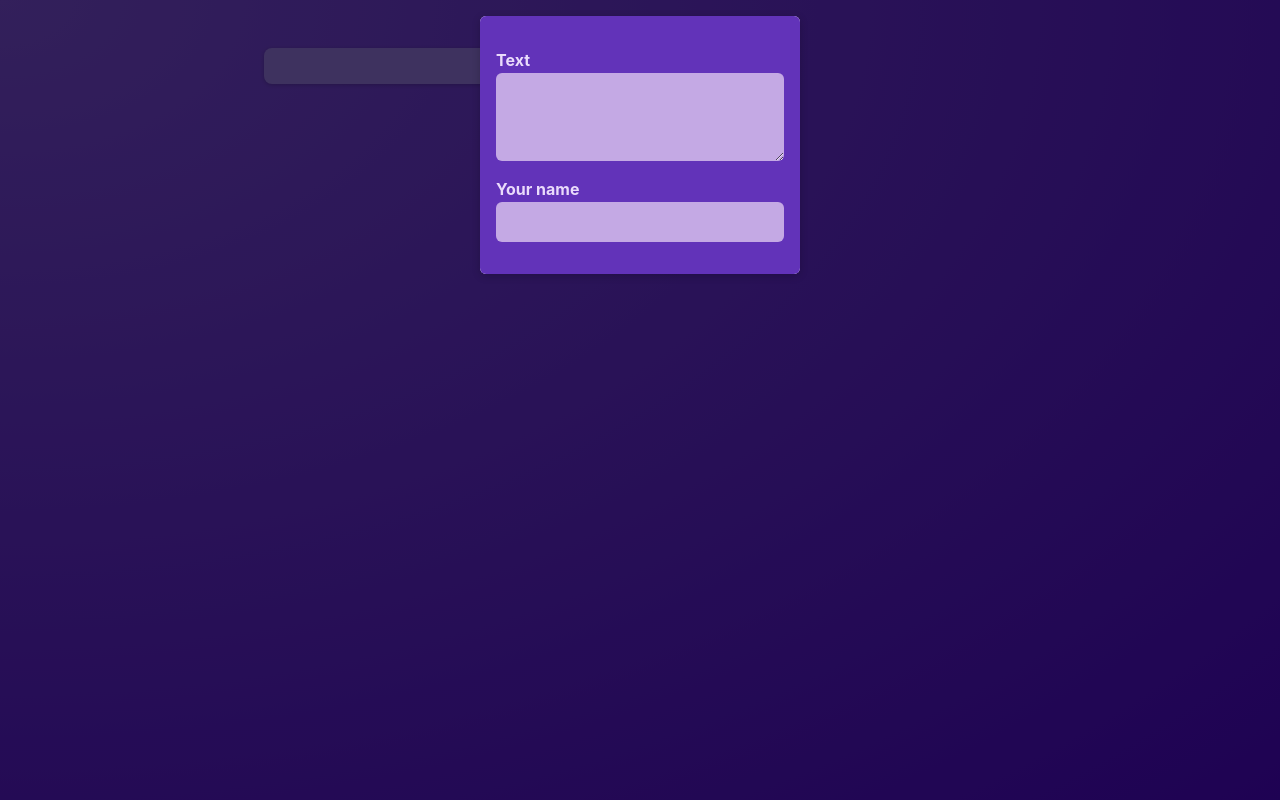
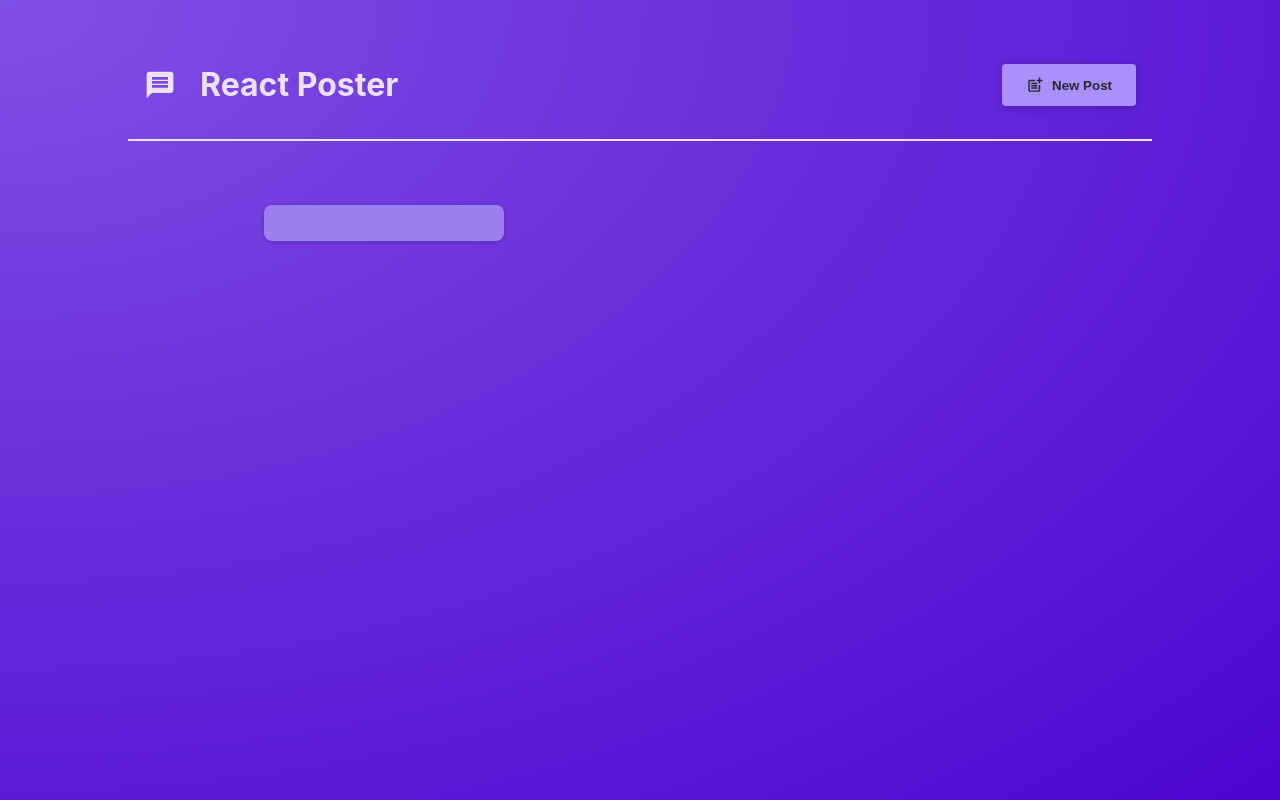
Before and after one commit to lucasdnr/node, a React (Vite) app in the folder react-crash-course/: page / in a window 1280 px wide. Built offline with nearby package versions, Linux system fonts and the light colour scheme.

Commit message:
add header and open/close dialog

```diff
--- a/react-crash-course/package.json
+++ b/react-crash-course/package.json
@@ -10,7 +10,8 @@
   },
   "dependencies": {
     "react": "^18.2.0",
-    "react-dom": "^18.2.0"
+    "react-dom": "^18.2.0",
+    "react-icons": "^4.12.0"
   },
   "devDependencies": {
     "@types/react": "^18.0.17",
--- a/react-crash-course/src/App.jsx
+++ b/react-crash-course/src/App.jsx
@@ -1,10 +1,29 @@
+import { useState } from "react";
+import MainHeader from "./components/MainHeader";
 import PostsList from "./components/PostsList";
 
 function App() {
+  // we are setting useState with FALSE to modal starts as invisible
+  const [modalIsVisible, setModalIsVisible] = useState(false);
+
+  function hideModalHandler() {
+    setModalIsVisible(false);
+  }
+
+  function showModalHandler() {
+    setModalIsVisible(true);
+  }
+
   return (
-    <main>
-      <PostsList />
-    </main>
+    <>
+      <MainHeader onCreatePost={showModalHandler} />
+      <main>
+        <PostsList
+          isPosting={modalIsVisible}
+          onStopPosting={hideModalHandler}
+        />
+      </main>
+    </>
   );
 }
 
--- /dev/null
+++ b/react-crash-course/src/components/MainHeader.jsx
@@ -0,0 +1,22 @@
+import { MdPostAdd, MdMessage } from "react-icons/md";
+
+import classes from "./MainHeader.module.css";
+
+function MainHeader({ onCreatePost }) {
+  return (
+    <header className={classes.header}>
+      <h1 className={classes.logo}>
+        <MdMessage />
+        React Poster
+      </h1>
+      <p>
+        <button className={classes.button} onClick={onCreatePost}>
+          <MdPostAdd size={18} />
+          New Post
+        </button>
+      </p>
+    </header>
+  );
+}
+
+export default MainHeader;
--- /dev/null
+++ b/react-crash-course/src/components/MainHeader.module.css
@@ -0,0 +1,36 @@
+.header {
+    /* padding: 2rem 10%; */
+    margin: 2rem 10%;
+    padding: 1rem;
+    text-align: center;
+    display: flex;
+    justify-content: space-between;
+    align-items: center;
+    border-bottom: 2px solid #ece1fa;
+}
+
+.logo {
+    font-size: 2rem;
+    display: flex;
+    gap: 1.5rem;
+    align-items: center;
+    color: #ece1fa;
+}
+
+.button {
+    display: inline-flex;
+    align-items: center;
+    gap: 0.5rem;
+    padding: 0.75rem 1.5rem;
+    background-color: #a990fb;
+    color: #2a2630;
+    border: none;
+    border-radius: 4px;
+    box-shadow: 0 2px 8px rgba(0, 0, 0, 0.2);
+    cursor: pointer;
+    font-weight: bold;
+}
+
+.button:hover {
+    background-color: #8c6cf7;
+}
--- a/react-crash-course/src/components/Modal.jsx
+++ b/react-crash-course/src/components/Modal.jsx
@@ -1,9 +1,9 @@
 import classes from "./Modal.module.css";
 
-function Modal({ children }) {
+function Modal({ children, onClose }) {
   return (
     <>
-      <div className={classes.backdrop} />
+      <div className={classes.backdrop} onClick={onClose} />
       <dialog open className={classes.modal}>
         {children}
       </dialog>
--- a/react-crash-course/src/components/PostsList.jsx
+++ b/react-crash-course/src/components/PostsList.jsx
@@ -4,7 +4,7 @@
 import Modal from "./Modal";
 import classes from "./PostsList.module.css";
 
-function PostsList() {
+function PostsList({ isPosting, onStopPosting }) {
   const [enteredBody, setEnteredBody] = useState("");
   const [enteredAuthor, setEnteredAuthor] = useState("");
 
@@ -18,12 +18,14 @@
 
   return (
     <>
-      <Modal>
-        <NewPost
-          onAuthorChange={authorChangeHandler}
-          onBodyChange={bodyChangeHandler}
-        />
-      </Modal>
+      {isPosting ? (
+        <Modal onClose={onStopPosting}>
+          <NewPost
+            onAuthorChange={authorChangeHandler}
+            onBodyChange={bodyChangeHandler}
+          />
+        </Modal>
+      ) : null}
       <ul className={classes.posts}>
         <Post author={enteredAuthor} body={enteredBody} />
       </ul>
```
